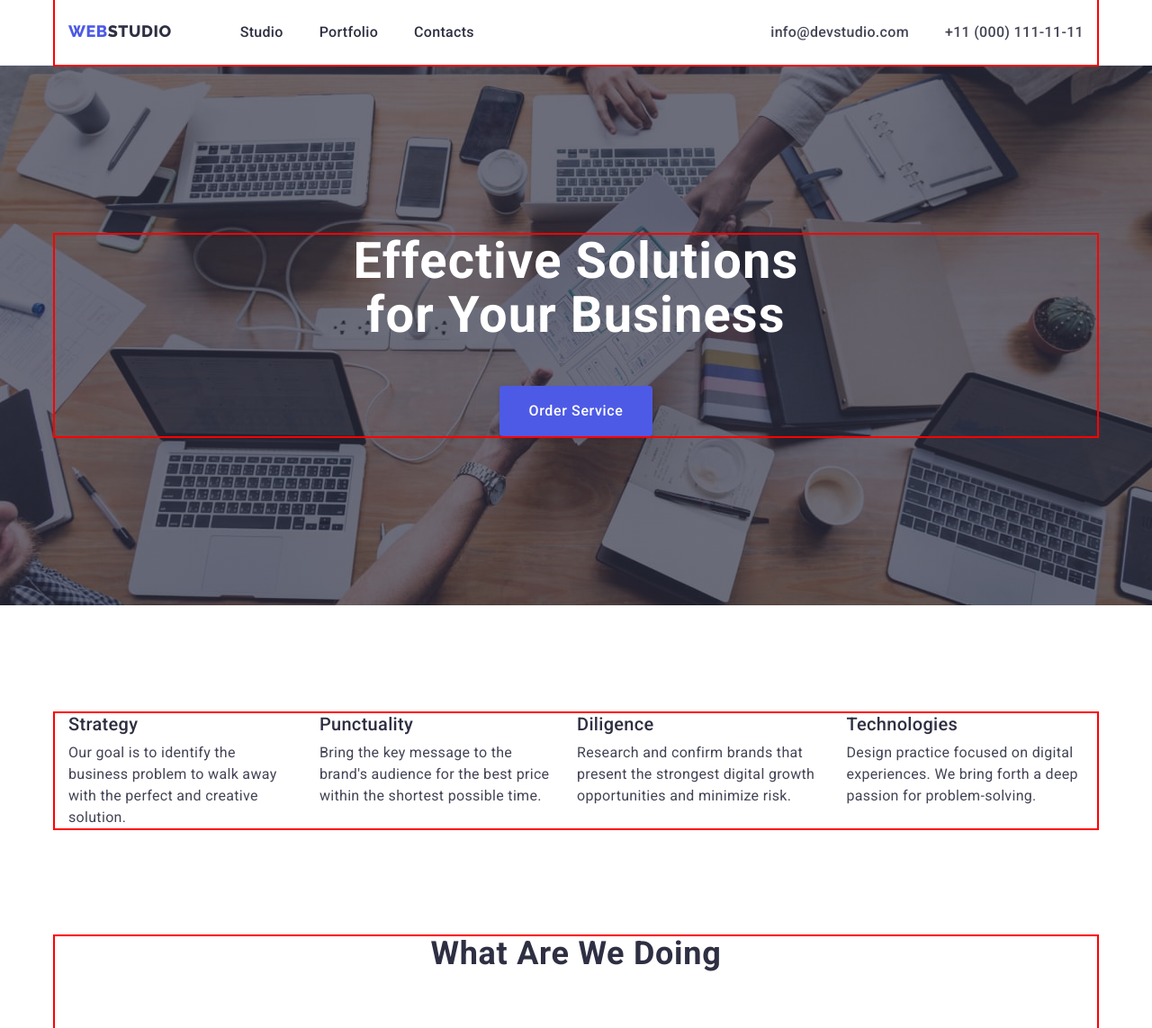
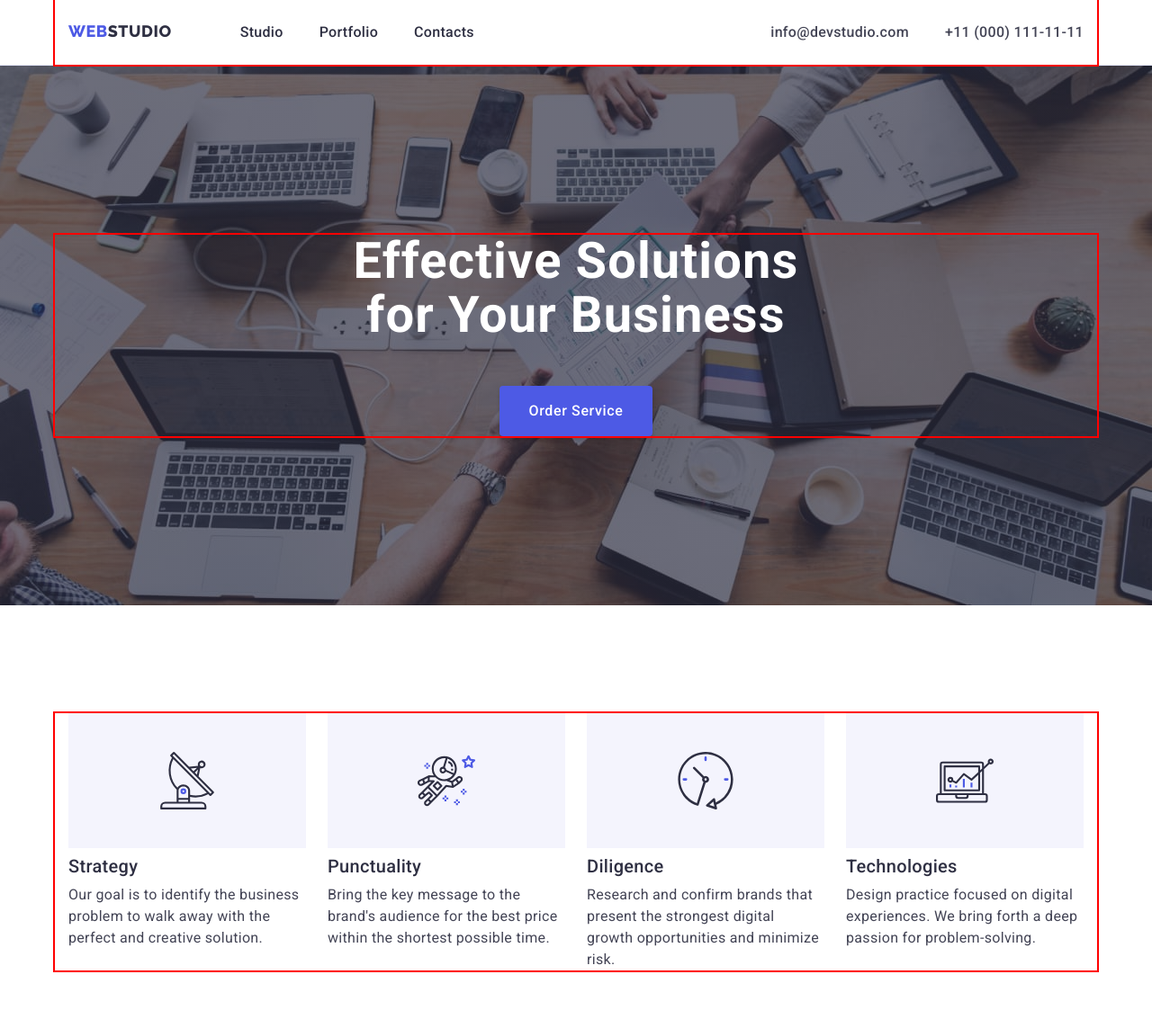
Before and after one commit to Kotiko-UA/goit-markup-hw-04, a plain HTML site: page index.html in a window 1280 px wide. Shown: the top 1143 px of the page at 90% size. Drawn offline with nearby package versions, Linux system fonts and the light colour scheme.

Commit message:
add adv icon

```diff
--- a/css/styles.css
+++ b/css/styles.css
@@ -214,6 +214,25 @@ address {
 
 .adv-title {}
 
+.adv-logo-list {
+    display: flex;
+    gap: 24px;
+    margin-bottom: 8px;
+
+}
+
+.adv-logo-item {
+    width: calc((100% - 24px * 3) / 4);
+    background-color: var(--light);
+
+}
+
+.adv-logo-icon {
+    display: block;
+    margin-left: auto;
+    margin-right: auto;
+}
+
 .adv-list {
 
     display: flex;
@@ -221,7 +240,7 @@ address {
 }
 
 .adv-item {
-    width: calc((100% - 24 * 3) / 4);
+    width: calc((100% - 24px * 3) / 4);
 }
 
 .adv-item-title {
@@ -238,6 +257,8 @@ address {
     font-size: 16px;
     line-height: 1.5;
 }
+
+
 
 /* ----------------------our works------------------
  */
--- a/index.html
+++ b/index.html
@@ -68,6 +68,28 @@
       <section class="adv">
         <div class="container">
           <h2 hidden class="adv-title">advantages</h2>
+          <ul class="adv-logo-list list">
+            <li class="adv-logo-item">
+              <svg width="64" hieght="64" class="adv-logo-icon">
+                <use href="./images/adv-icon.svg#icon-antenna-1"></use>
+              </svg>
+            </li>
+            <li class="adv-logo-item">
+              <svg width="64" hieght="64" class="adv-logo-icon">
+                <use href="./images/adv-icon.svg#icon-astronaut-1"></use>
+              </svg>
+            </li>
+            <li class="adv-logo-item">
+              <svg width="64" hieght="64" class="adv-logo-icon">
+                <use href="./images/adv-icon.svg#icon-clock-1"></use>
+              </svg>
+            </li>
+            <li class="adv-logo-item">
+              <svg width="64" hieght="64" class="adv-logo-icon">
+                <use href="./images/adv-icon.svg#icon-diagram-1"></use>
+              </svg>
+            </li>
+          </ul>
           <ul class="adv-list list">
             <li class="adv-item">
               <h3 class="adv-item-title">Strategy</h3>
@@ -76,7 +98,6 @@
                 the perfect and creative solution.
               </p>
             </li>
-
             <li class="adv-item">
               <h3 class="adv-item-title">Punctuality</h3>
               <p class="adv-item-text">
```
Also changed, not shown: images/adv-icon.svg (added), images/cost-icon.svg (added), images/symbol-defs.svg (added).
